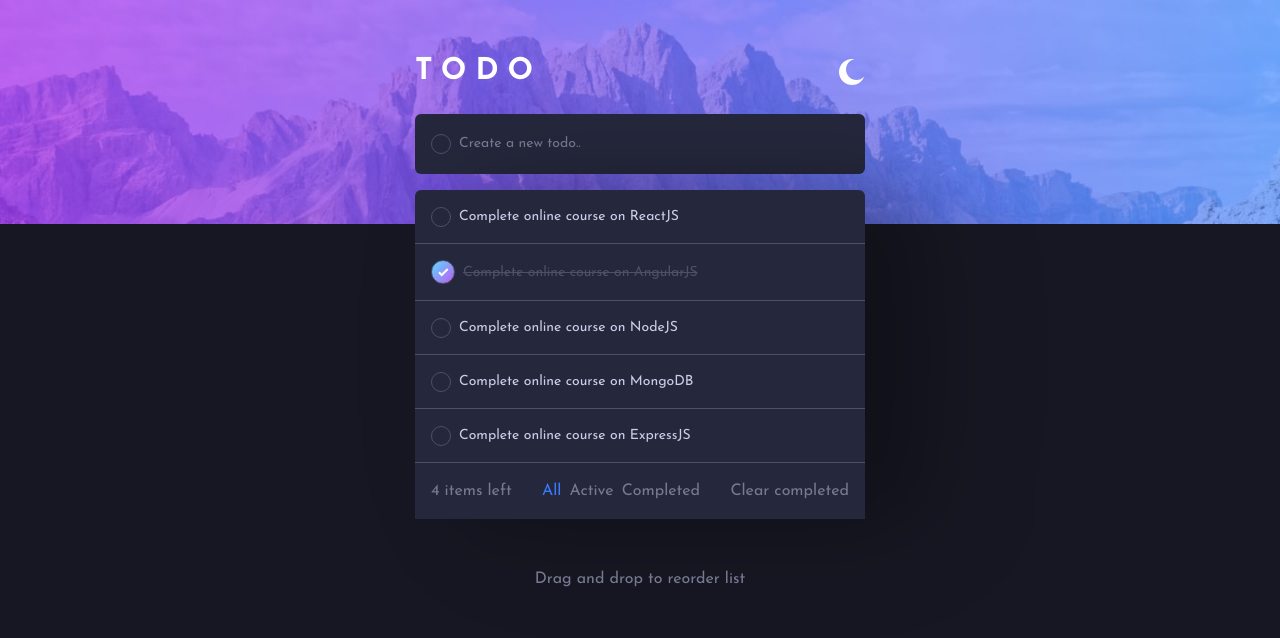
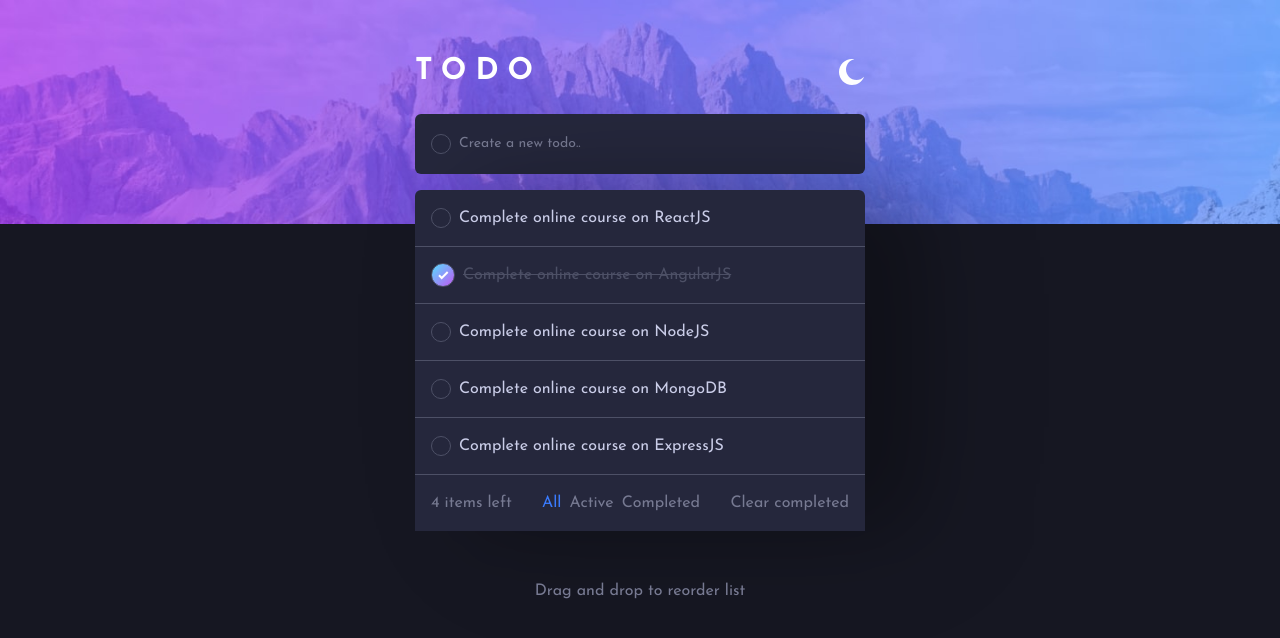
Before and after one commit to Enx-dev/simpleTodoApp, a React (Create React App) app: page / in a window 1280 px wide. Shown: the top 638 px of the page. Built offline with nearby package versions, Linux system fonts and the light colour scheme.

Commit message:
build error fixed

```diff
--- a/src/Components/TodoListItem.tsx
+++ b/src/Components/TodoListItem.tsx
@@ -3,7 +3,6 @@ import checkIcon from "../images/icon-check.svg";
 import { useAppDispatch } from "../App/store/store";
 import { ToogleCompleted, removeTodo } from "../App/slice/data";
 import { AnimatePresence, motion, useAnimation } from "framer-motion";
-import { v4 as uuid } from "uuid";
 import { useDrag, useDrop } from "react-dnd";
 
 type Props = {
@@ -30,7 +29,7 @@ const TodoListItem = ({
   const controller = useAnimation();
 
   const originalIndex = findCard(id).index;
-  const [isDragging, drag] = useDrag(
+  const [, drag] = useDrag(
     () => ({
       type: "todo",
       item: { id, originalIndex },
--- a/src/Components/types.d.ts
+++ /dev/null
@@ -1 +0,0 @@
-declare module "immutability-helper";
--- a/src/Styles/_CreateTodo.scss
+++ b/src/Styles/_CreateTodo.scss
@@ -13,7 +13,9 @@
             text-[18px]
             text-light-darkGrayishBlue dark:text-dark-lightGrayishBlue text-sm rounded-md bg-transparent outline-none
             placeholder:text-light-darkGrayishBlue
-            dark:placeholder:text-dark-darkGrayishBlue;
+            dark:placeholder:text-dark-darkGrayishBlue
+            caret-brightBlue
+            ;
         }
     }
 }
--- a/src/Styles/_TodoContainer.scss
+++ b/src/Styles/_TodoContainer.scss
@@ -4,7 +4,7 @@
     &_Header_div {
       @apply flex justify-between items-center mb-6;
       &_h1 {
-        @apply text-3xl font-bold text-white tracking-[0.3em];
+        @apply text-3xl font-bold text-white tracking-head;
       }
     }
     &_completed {
--- a/src/Styles/_TodoItem.scss
+++ b/src/Styles/_TodoListItem.scss
@@ -1,4 +1,4 @@
-@layer components {
+@layer base {
   .TodoListItem {
     @apply py-4 flex first:rounded-t-md space-x-2 items-center border-b-[1px] cursor-move
         border-light-lightGrayishBlue text-light-veryDarkGrayishBlue
@@ -11,13 +11,13 @@
       @apply w-5 h-5 border border-light-darkGrayishBlue dark:border-dark-veryDarkGrayishBlue rounded-full;
     }
     &_content_uncompleted {
-      @apply text-[14px];
+      @apply text-base;
       &:hover{
         @apply dark:text-dark-lightGrayishBlueHover
       }
     }
     &_content_completed {
-      @apply text-[14px] text-light-lightGrayishBlue dark:text-dark-veryDarkGrayishBlue line-through;
+      @apply text-base text-light-lightGrayishBlue dark:text-dark-veryDarkGrayishBlue line-through;
     }
     &_delete {
       @apply text-3xl hidden  font-thin
@@ -26,7 +26,6 @@
     }
     &_completed {
       @apply w-6 h-6 border border-dark-veryDarkGrayishBlue bg-gradient-to-br flex place-items-center justify-center from-dark-from to-dark-to rounded-full;
-    }
     }
   }
   .TodoListItem_uncompleted:hover {
@@ -38,3 +37,4 @@
       hsl(280, 87%, 65%)
     );
   }
+}
--- a/src/index.scss
+++ b/src/index.scss
@@ -5,7 +5,7 @@
 @import './Styles/CreateTodo';
 @import './Styles/FilterTodo';
 @import './Styles/TodoContainer';
-@import './Styles/TodoItem';
+@import './Styles/TodoListItem';
 @import './Styles/Header';
 @import './Styles/Footer';
 @import url('https://fonts.googleapis.com/css2?family=Josefin+Sans:wght@400;700&display=swap');
--- a/tailwind.config.js
+++ b/tailwind.config.js
@@ -4,6 +4,9 @@ module.exports = {
   content: ["./src/**/*.{js,jsx,ts,tsx}"],
   theme: {
     extend: {
+      letterSpacing: {
+        head: "0.3em",
+      },
       colors: {
         brightBlue: "hsl(220, 98%, 61%)",
         light: {
```
Also changed, not shown: package.json (+4 -3 lines), 1 other file (tests, documents, lock files or other folders). Lines whose indentation alone changed are shown as unchanged.
